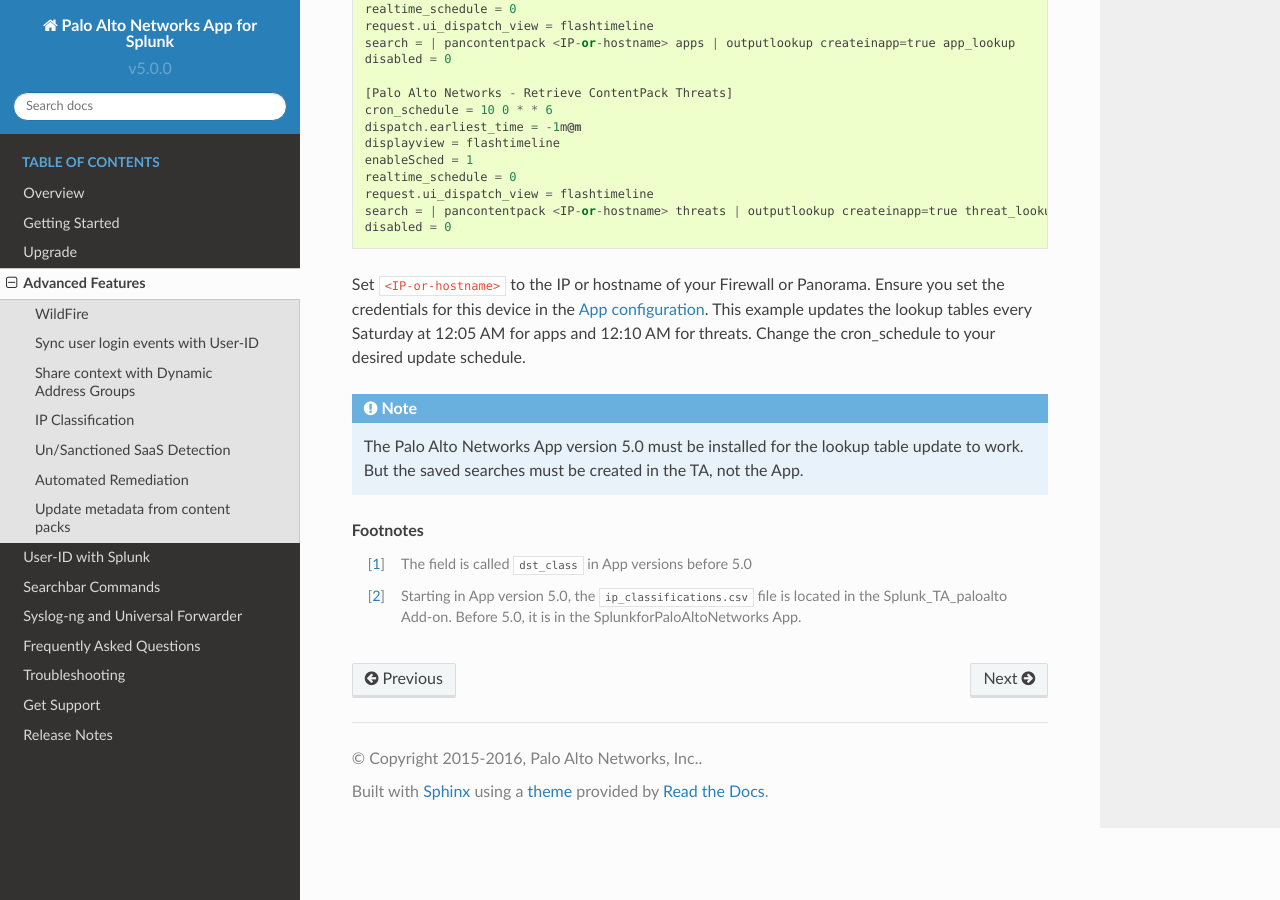
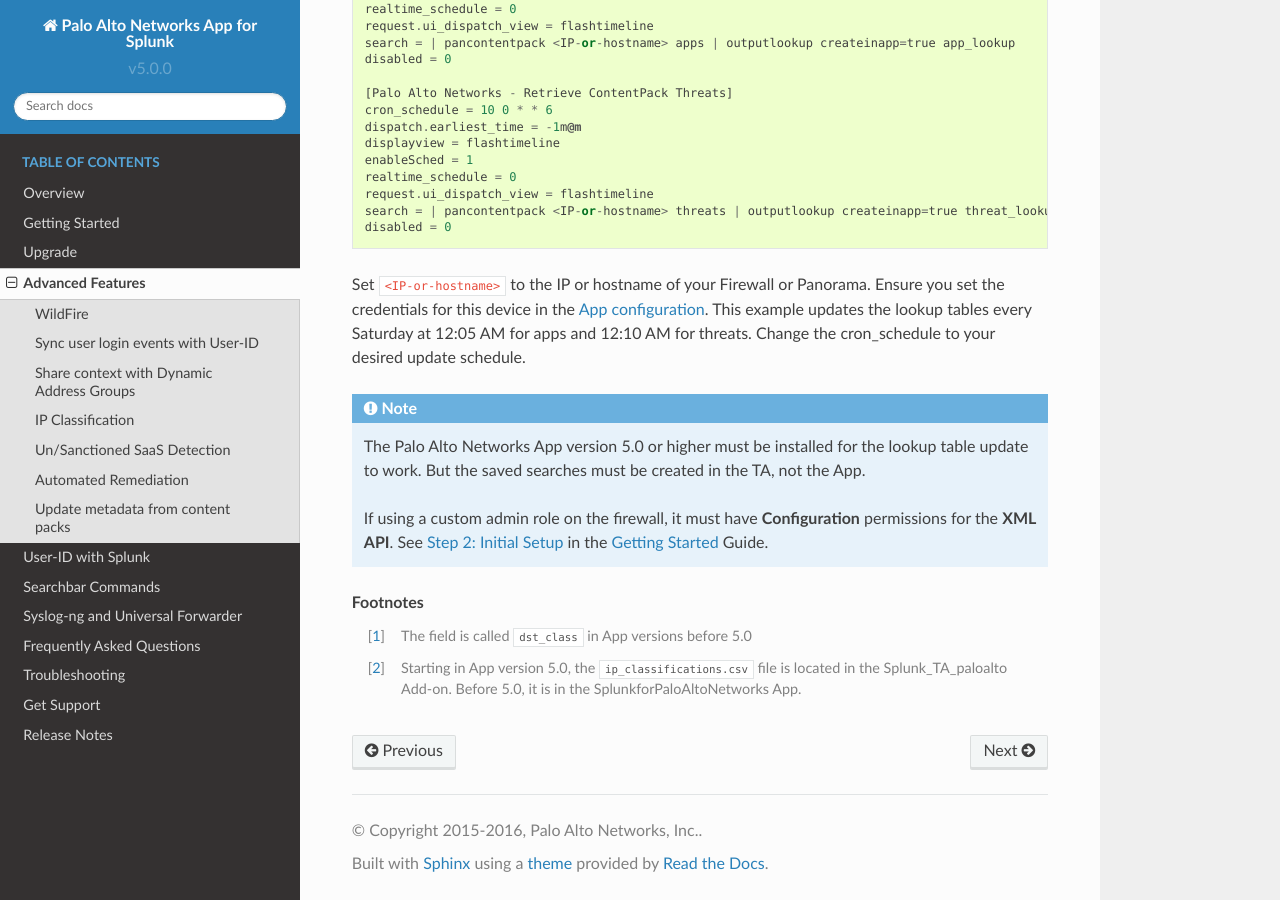
Before and after one commit to PaloAltoNetworks/pan-os-python, a Sphinx documentation site: the page built from docs/advanced.rst, in a window 1280 px wide and 900 px high, scrolled down 5226 px. Built offline with Sphinx 7.4.7 and the Read the Docs theme 2.0.0, drawn with Linux system fonts in a browser that asks for light colours.

Commit message:
Update documentation for contentpack sync to reference custom admin role setup

```diff
--- a/docs/advanced.rst
+++ b/docs/advanced.rst
@@ -260,9 +260,13 @@
 tables every Saturday at 12:05 AM for apps and 12:10 AM for threats.
 Change the cron_schedule to your desired update schedule.
 
-.. note:: The Palo Alto Networks App version 5.0 must be installed for the
+.. note:: The Palo Alto Networks App version 5.0 or higher must be installed for the
    lookup table update to work. But the saved searches must be created in
    the TA, not the App.
+
+   If using a custom admin role on the firewall, it must have **Configuration**
+   permissions for the **XML API**.  See :ref:`initialsetup` in the :ref:`gettingstarted`
+   Guide.
 
 .. rubric:: Footnotes
 
```
